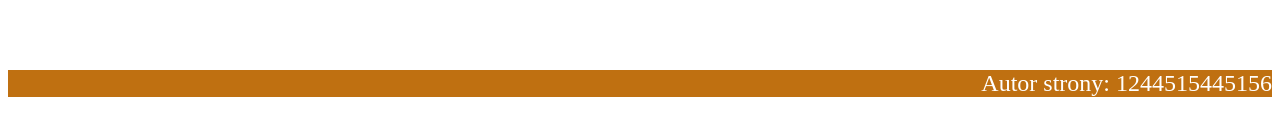
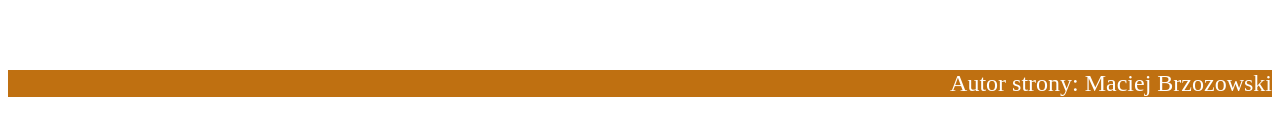
Before and after one commit to PszczolkaPL/Projekt-remont, a plain HTML site: page kalkulator.html in a window 1280 px wide. Shown: the part 554-690 px from the top of the page. Drawn offline with Linux system fonts and the light colour scheme.

Commit message:
Update kalkulator.html

```diff
--- a/kalkulator.html
+++ b/kalkulator.html
@@ -46,5 +46,5 @@ document.getElementById("ak3").innerHTML = "Koszt" +koszt + " zł";
 
 
 <section id="stopka">
-<p>Autor strony: 1244515445156</p>
+<p>Autor strony: Maciej Brzozowski</p>
 </section>
```
